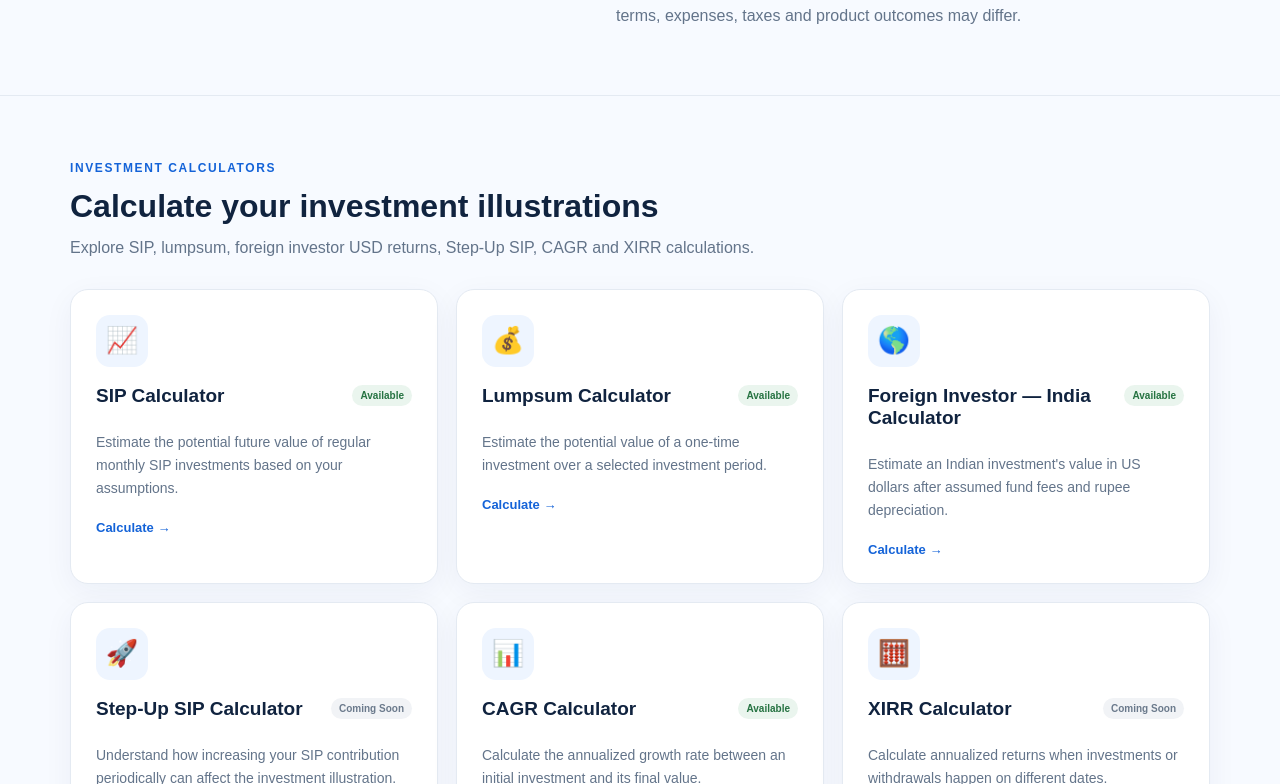
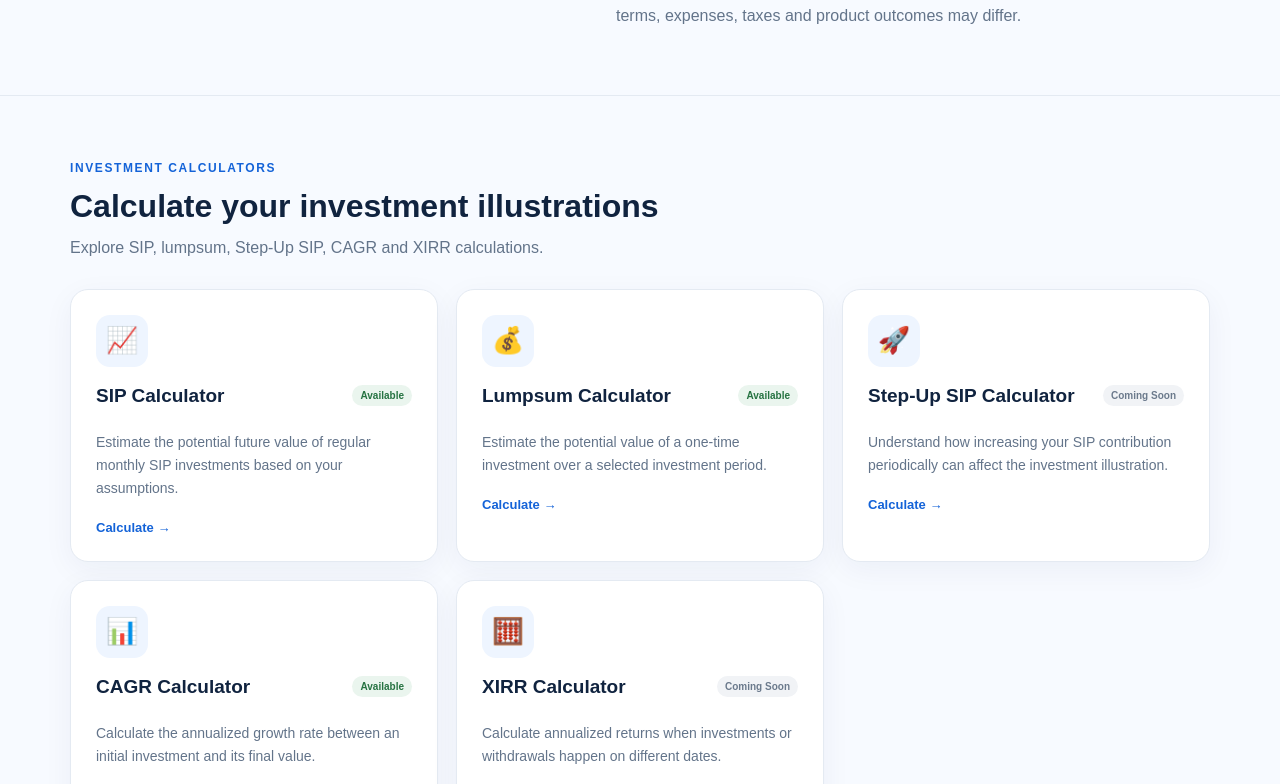
Before and after one commit to Aravind100/aravind-financial-expert, a Next.js app: page /calculators in a window 1280 px wide. Shown: the part 594-1378 px from the top of the page. Built offline with nearby package versions, Linux system fonts and the light colour scheme.

Commit message:
Refactor investment calculators and update metadata
Removed Foreign Investor Calculator and updated metadata.

```diff
--- a/app/calculators/page.tsx
+++ b/app/calculators/page.tsx
@@ -15,14 +15,6 @@ const investmentCalculators = [
     description:
       "Estimate the potential value of a one-time investment over a selected investment period.",
     href: "/calculators/lumpsum",
-    status: "Available",
-  },
-  {
-    icon: "🌎",
-    title: "Foreign Investor — India Calculator",
-    description:
-      "Estimate an Indian investment's value in US dollars after assumed fund fees and rupee depreciation.",
-    href: "/calculators/gift-city-aif",
     status: "Available",
   },
   {
@@ -182,9 +174,9 @@ function CalculatorCard({
 }
 
 export const metadata = {
-  title: "Financial Calculators | SIP, CAGR, Foreign Investor & More",
+  title: "Financial Calculators | SIP, CAGR, XIRR, EMI & More",
   description:
-    "Explore SIP, lumpsum, financial planning and foreign investor India investment calculators with illustrative USD returns adjusted for currency depreciation.",
+    "Explore financial calculators for SIP, investments, financial planning, loans and insurance. Use simple calculators to understand your financial numbers.",
 };
 
 export default function CalculatorsPage() {
@@ -250,7 +242,7 @@ export default function CalculatorsPage() {
               <h2>Calculate your investment illustrations</h2>
 
               <p className="muted">
-                Explore SIP, lumpsum, foreign investor USD returns, Step-Up SIP, CAGR and XIRR calculations.
+                Explore SIP, lumpsum, Step-Up SIP, CAGR and XIRR calculations.
               </p>
             </div>
           </div>
```
